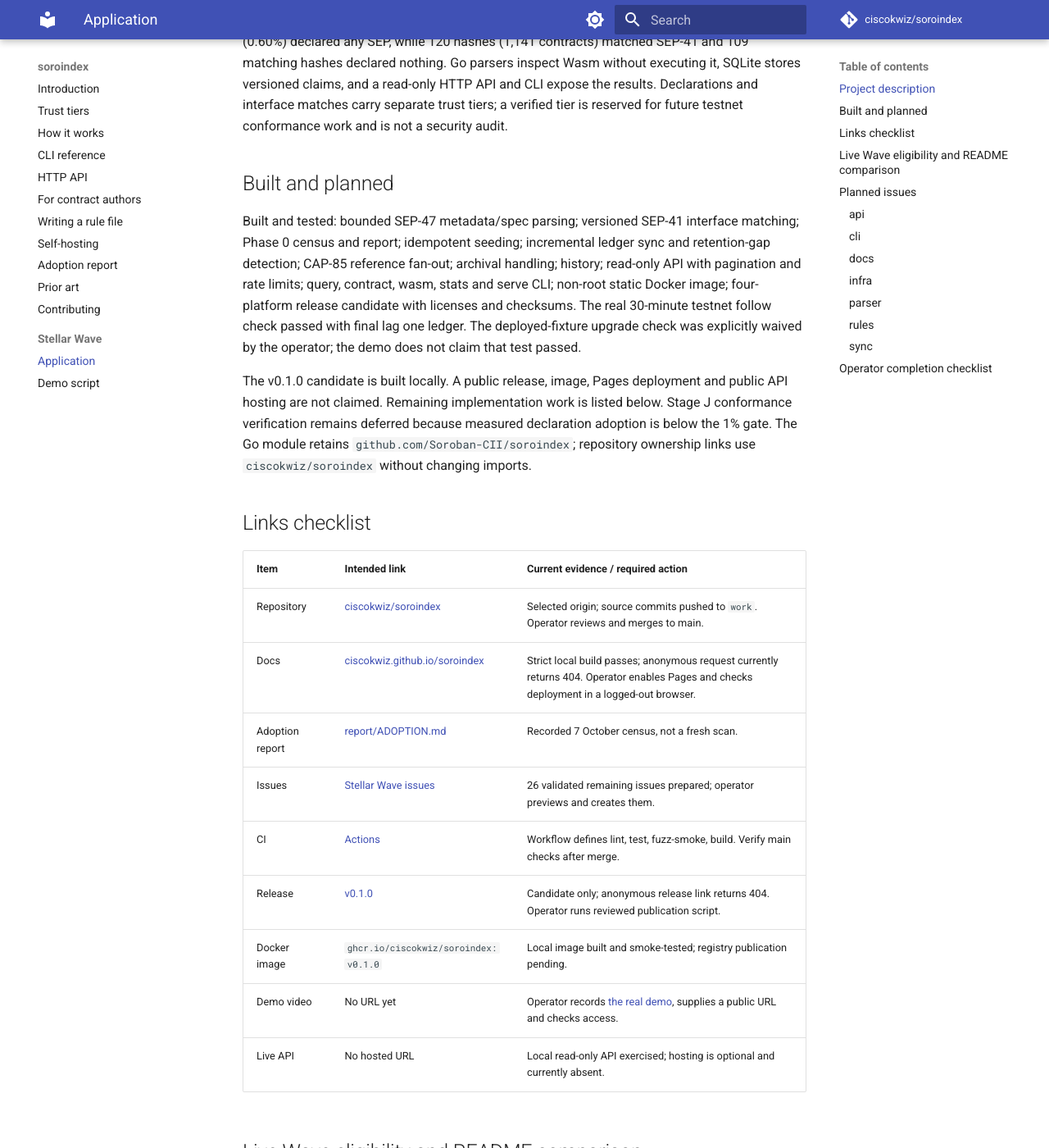
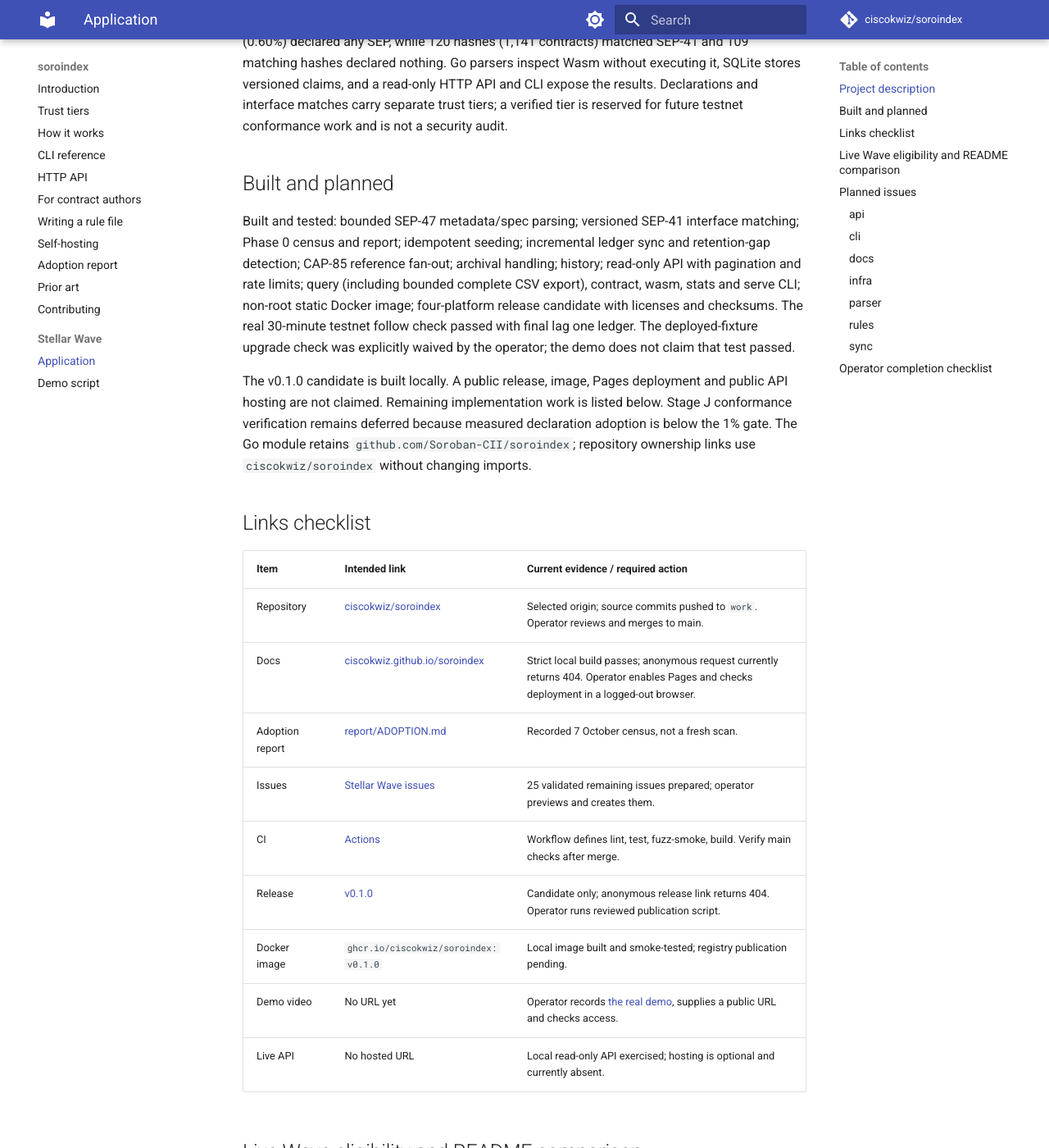
Before and after one commit to Soroban-CII/soroindex, an MkDocs documentation site: the page built from docs/wave/APPLICATION.md, in a window 1280 px wide and 1400 px high, scrolled down 437 px. Shown: the whole window at 82% size. Built offline with MkDocs 1.6.1 and Material for MkDocs 9.7.7, drawn with Linux system fonts in a browser that asks for light colours; comment, search, counter and statistics services are not loaded; some of the changed text lies outside the part shown.

Commit message:
docs(wave): remove completed CSV export from remaining work

```diff
--- a/docs/wave/APPLICATION.md
+++ b/docs/wave/APPLICATION.md
@@ -8,7 +8,7 @@
 
 ## Built and planned
 
-Built and tested: bounded SEP-47 metadata/spec parsing; versioned SEP-41 interface matching; Phase 0 census and report; idempotent seeding; incremental ledger sync and retention-gap detection; CAP-85 reference fan-out; archival handling; history; read-only API with pagination and rate limits; query, contract, wasm, stats and serve CLI; non-root static Docker image; four-platform release candidate with licenses and checksums. The real 30-minute testnet follow check passed with final lag one ledger. The deployed-fixture upgrade check was explicitly waived by the operator; the demo does not claim that test passed.
+Built and tested: bounded SEP-47 metadata/spec parsing; versioned SEP-41 interface matching; Phase 0 census and report; idempotent seeding; incremental ledger sync and retention-gap detection; CAP-85 reference fan-out; archival handling; history; read-only API with pagination and rate limits; query (including bounded complete CSV export), contract, wasm, stats and serve CLI; non-root static Docker image; four-platform release candidate with licenses and checksums. The real 30-minute testnet follow check passed with final lag one ledger. The deployed-fixture upgrade check was explicitly waived by the operator; the demo does not claim that test passed.
 
 The v0.1.0 candidate is built locally. A public release, image, Pages deployment and public API hosting are not claimed. Remaining implementation work is listed below. Stage J conformance verification remains deferred because measured declaration adoption is below the 1% gate. The Go module retains `github.com/Soroban-CII/soroindex`; repository ownership links use `ciscokwiz/soroindex` without changing imports.
 
@@ -19,7 +19,7 @@
 | Repository | [ciscokwiz/soroindex](https://github.com/ciscokwiz/soroindex) | Selected origin; source commits pushed to `work`. Operator reviews and merges to main. |
 | Docs | [ciscokwiz.github.io/soroindex](https://ciscokwiz.github.io/soroindex/) | Strict local build passes; anonymous request currently returns 404. Operator enables Pages and checks deployment in a logged-out browser. |
 | Adoption report | [report/ADOPTION.md](https://github.com/ciscokwiz/soroindex/blob/main/report/ADOPTION.md) | Recorded 7 October census, not a fresh scan. |
-| Issues | [Stellar Wave issues](https://github.com/ciscokwiz/soroindex/issues?q=label%3A%22Stellar+Wave%22) | 26 validated remaining issues prepared; operator previews and creates them. |
+| Issues | [Stellar Wave issues](https://github.com/ciscokwiz/soroindex/issues?q=label%3A%22Stellar+Wave%22) | 25 validated remaining issues prepared; operator previews and creates them. |
 | CI | [Actions](https://github.com/ciscokwiz/soroindex/actions/workflows/ci.yml) | Workflow defines lint, test, fuzz-smoke, build. Verify main checks after merge. |
 | Release | [v0.1.0](https://github.com/ciscokwiz/soroindex/releases/tag/v0.1.0) | Candidate only; anonymous release link returns 404. Operator runs reviewed publication script. |
 | Docker image | `ghcr.io/ciscokwiz/soroindex:v0.1.0` | Local image built and smoke-tested; registry publication pending. |
@@ -34,12 +34,12 @@
 
 ## Planned issues
 
-Generated from [`scripts/wave-issues.json`](https://github.com/ciscokwiz/soroindex/blob/work/scripts/wave-issues.json), the source consumed by `scripts/create-issues.sh`: **26 real remaining issues**. All have Summary, Why, checkbox acceptance criteria, Tech Stack and existing file pointers, plus `Stellar Wave`, difficulty and area labels. The creator checks existing open and closed issue titles before creating anything.
+Generated from [`scripts/wave-issues.json`](https://github.com/ciscokwiz/soroindex/blob/work/scripts/wave-issues.json), the source consumed by `scripts/create-issues.sh`: **25 real remaining issues**. All have Summary, Why, checkbox acceptance criteria, Tech Stack and existing file pointers, plus `Stellar Wave`, difficulty and area labels. The creator checks existing open and closed issue titles before creating anything.
 
 | Area | Count | Difficulty: trivial / medium / high |
 | --- | ---: | --- |
 | api | 4 | 0 / 2 / 2 |
-| cli | 3 | 1 / 2 / 0 |
+| cli | 2 | 1 / 1 / 0 |
 | docs | 4 | 1 / 3 / 0 |
 | infra | 4 | 0 / 4 / 0 |
 | parser | 3 | 1 / 2 / 0 |
```
Also changed, not shown: other parts of docs/wave/APPLICATION.md (+0 -1 lines).
